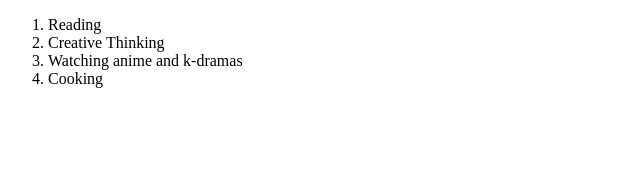
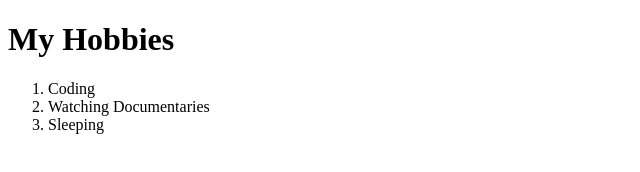
Before and after one commit to shittunana/cv, a plain HTML site: page hobbies .html in a window 1280 px wide. Shown: the whole page, without its empty margins (0-640 px from the left). Drawn offline with Linux system fonts and the light colour scheme.

Commit message:
Revise hobbies in hobbies.html
Updated the hobbies list and added a heading.

```diff
--- a/hobbies .html
+++ b/hobbies .html
@@ -6,11 +6,12 @@
     <title>My Hobbies</title>
 </head>
 <body>
+    <h1>My Hobbies</h1>
     <ol>
-        <li>Reading</li>
-        <li>Creative Thinking</li>
-        <li>Watching anime and k-dramas</li>
-        <li>Cooking</li>
+        <li>Coding</li>
+        <li>Watching Documentaries</li>
+        <li>Sleeping</li>
     </ol>
+
 </body>
 </html>
```
